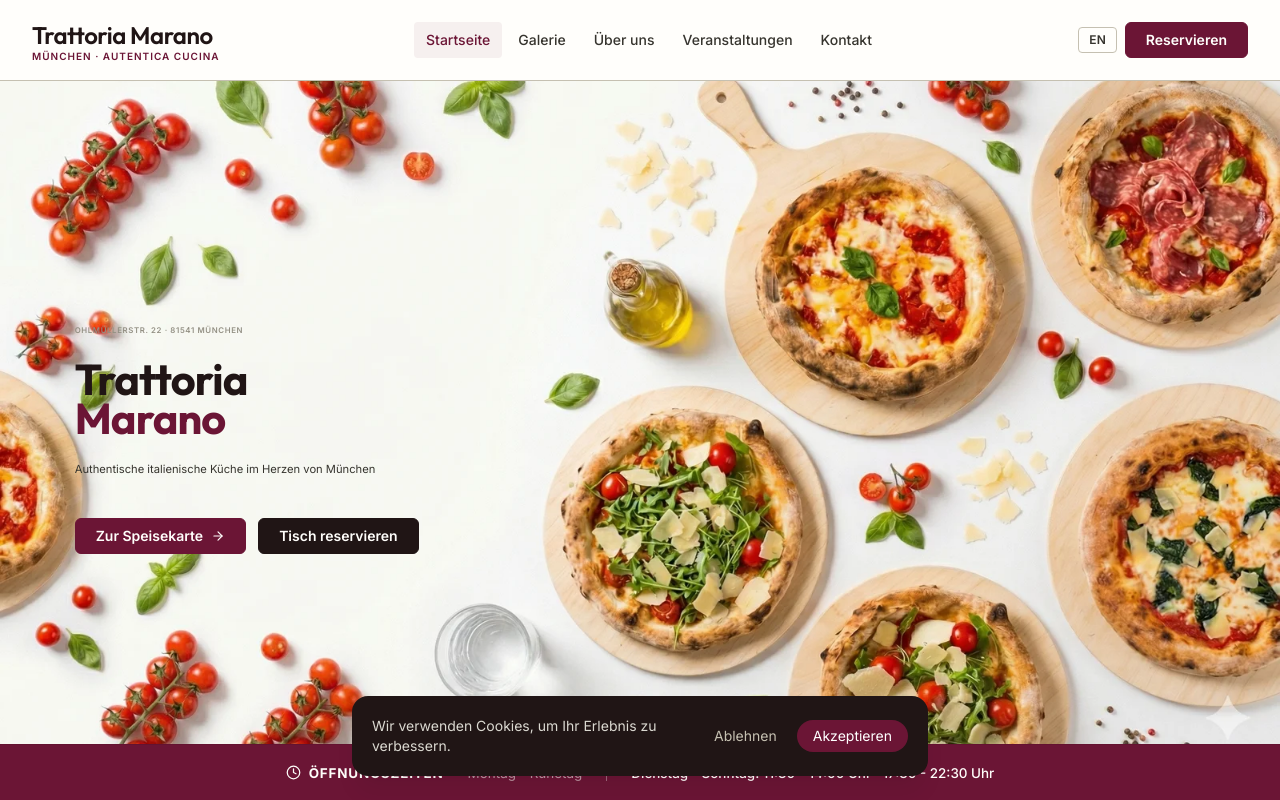
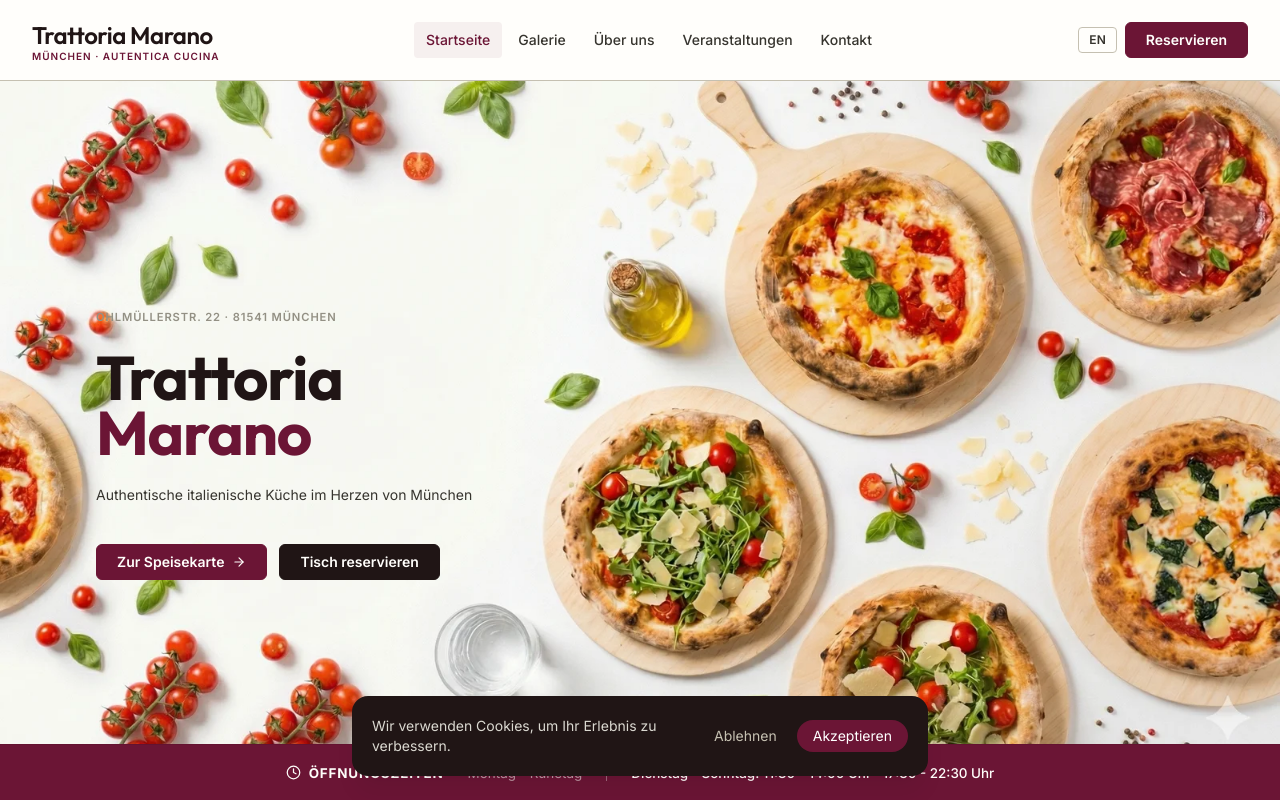
Before and after one commit to kancirtomas-debug/Trattoria_Marano, a Next.js app: page / in a window 1280 px wide. Shown: the top 800 px of the page. Built offline with nearby package versions, Linux system fonts and the light colour scheme; a web font is replaced by a local one.

Commit message:
Revert "shrink hero text another 30 percent and nudge up-left"
This reverts commit d3550fdbd140bcfe1df8ad4af165eb14118169d3.

```diff
--- a/src/app/page.tsx
+++ b/src/app/page.tsx
@@ -53,16 +53,16 @@ export default function HomePage() {
           <div
             className="max-w-xl"
             style={{
-              marginLeft: "clamp(-280px, calc((1024px - 100vw) / 3), -16px)",
-              marginTop: "clamp(-140px, calc((1024px - 100vw) / 6), -24px)",
+              marginLeft: "clamp(-210px, calc((1024px - 100vw) / 4), 0px)",
+              marginTop: "clamp(-90px, calc((1024px - 100vw) / 8), 0px)",
             }}
           >
-            <p className="section-label mb-4 md:mb-6" style={{ fontSize: "0.49em" }}>Ohlmüllerstr. 22 · 81541 München</p>
+            <p className="section-label mb-4 md:mb-6" style={{ fontSize: "0.7em" }}>Ohlmüllerstr. 22 · 81541 München</p>
 
             <h1
               className="font-heading font-bold mb-4 md:mb-6"
               style={{
-                fontSize: "clamp(1.37rem, 3.68vw, 2.7rem)",
+                fontSize: "clamp(1.96rem, 5.25vw, 3.85rem)",
                 lineHeight: 0.9,
                 letterSpacing: "-0.02em",
                 color: "#201515",
@@ -74,7 +74,7 @@ export default function HomePage() {
 
             <p
               className="mb-7 md:mb-10 max-w-md leading-snug"
-              style={{ color: "#36342e", fontWeight: 400, fontSize: "clamp(0.6rem, 1.47vw, 0.7rem)" }}
+              style={{ color: "#36342e", fontWeight: 400, fontSize: "clamp(0.7rem, 2.1vw, 0.875rem)" }}
             >
               {t.hero.tagline[lang]}
             </p>
```
